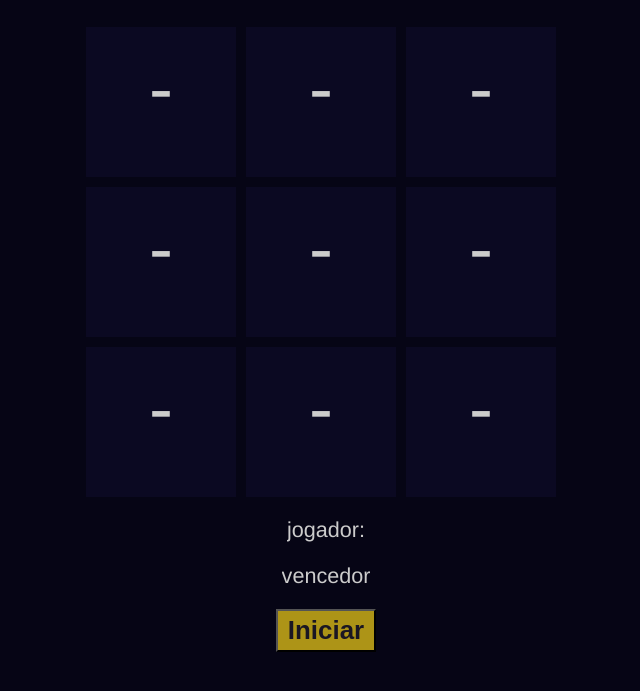
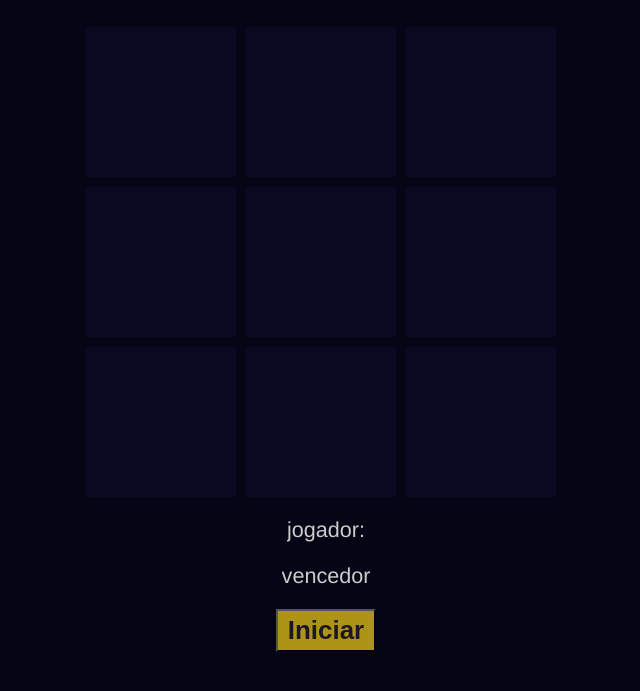
Before and after one commit to Leon0887-dev/jogoDaVelha, a website: page index.html in a window 1280 px wide. Shown: the part 85-776 px from the top of the page, without its empty margins (314-954 px from the left). Drawn offline with Linux system fonts and the light colour scheme.

Commit message:
Excluido o nodemon

```diff
--- a/index.html
+++ b/index.html
@@ -15,19 +15,19 @@
     <main>
         <div class="container-jogo">
             <div id="fileira1">
-                <div id="1" class="qd-velha">-</div>
-                <div  id="2" class="qd-velha">-</div>
-                <div id="3" class="qd-velha">-</div>
+                <div id="1" class="qd-velha"></div>
+                <div  id="2" class="qd-velha"></div>
+                <div id="3" class="qd-velha"></div>
             </div>
             <div id="fileira2">
-                <div id="4" class="qd-velha">-</div>
-                <div id="5" class="qd-velha">-</div>
-                <div id="6" class="qd-velha">-</div>
+                <div id="4" class="qd-velha"></div>
+                <div id="5" class="qd-velha"></div>
+                <div id="6" class="qd-velha"></div>
             </div>
             <div id="fileira3">
-                <div id="7" class="qd-velha">-</div>
-                <div id="8" class="qd-velha">-</div>
-                <div id="9" class="qd-velha">-</div>
+                <div id="7" class="qd-velha"></div>
+                <div id="8" class="qd-velha"></div>
+                <div id="9" class="qd-velha"></div>
             </div>
         </div>
         <div class="vez-jogar">
--- a/js/main.js
+++ b/js/main.js
@@ -5,7 +5,7 @@ const jogadorSelecionado = document.querySelector('.vez-jogar p');
 quadradosVelha.forEach(quadrado => {
     quadrado.addEventListener('click', e =>{
         let clicandoQuadrado = e.target
-        if(clicandoQuadrado.innerHTML !== '-') return
+        if(clicandoQuadrado.innerHTML !== '') return
 
         clicandoQuadrado.innerHTML = jogador;
         clicandoQuadrado.style.color = '#F2D338';
--- a/package.json
+++ b/package.json
@@ -10,7 +10,5 @@
   "keywords": [],
   "author": "",
   "license": "ISC",
-  "dependencies": {
-    "nodemon": "^2.0.15"
-  }
+  "dependencies": {}
 }
```
Also changed, not shown: 1 other file.
